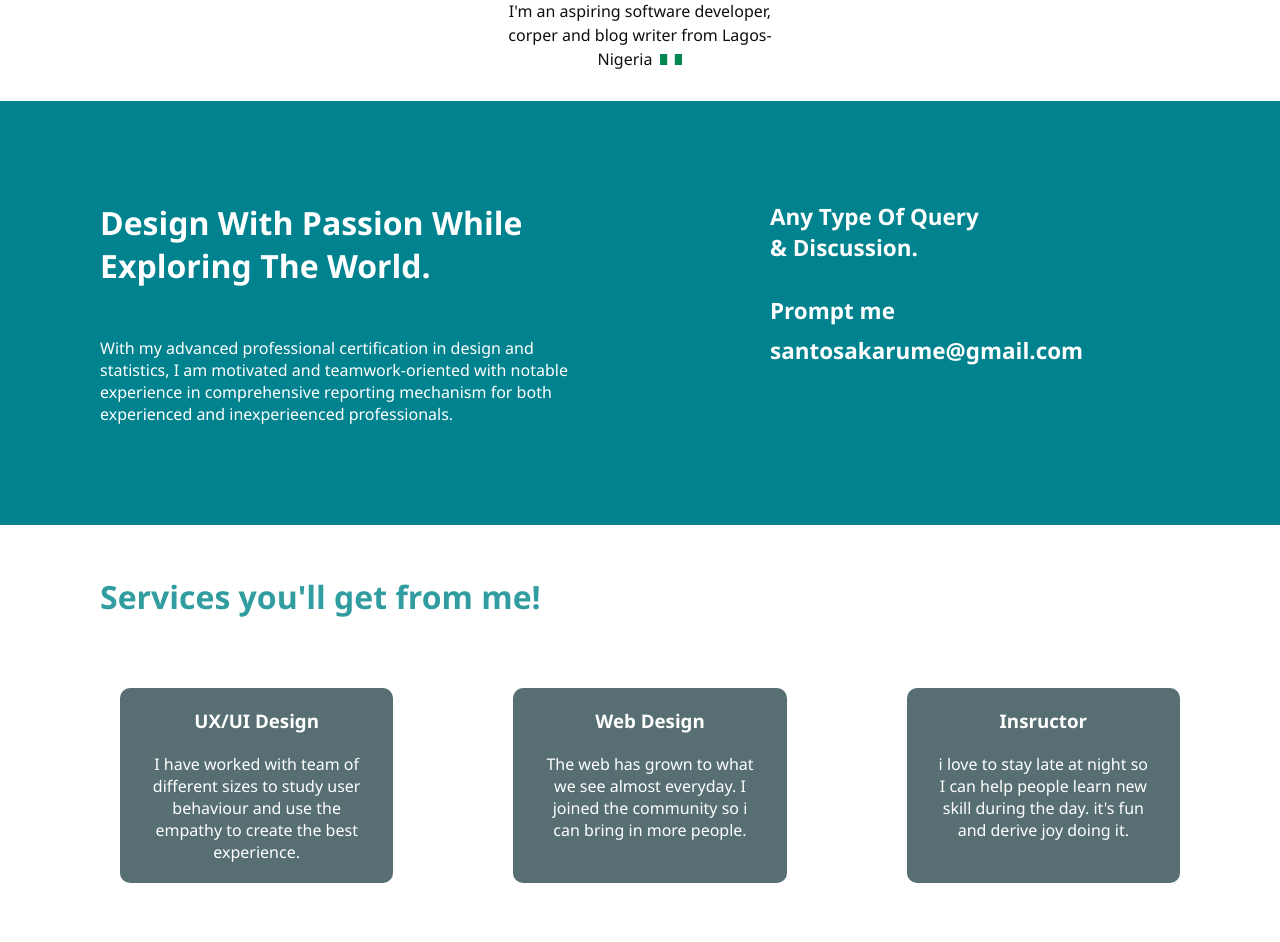
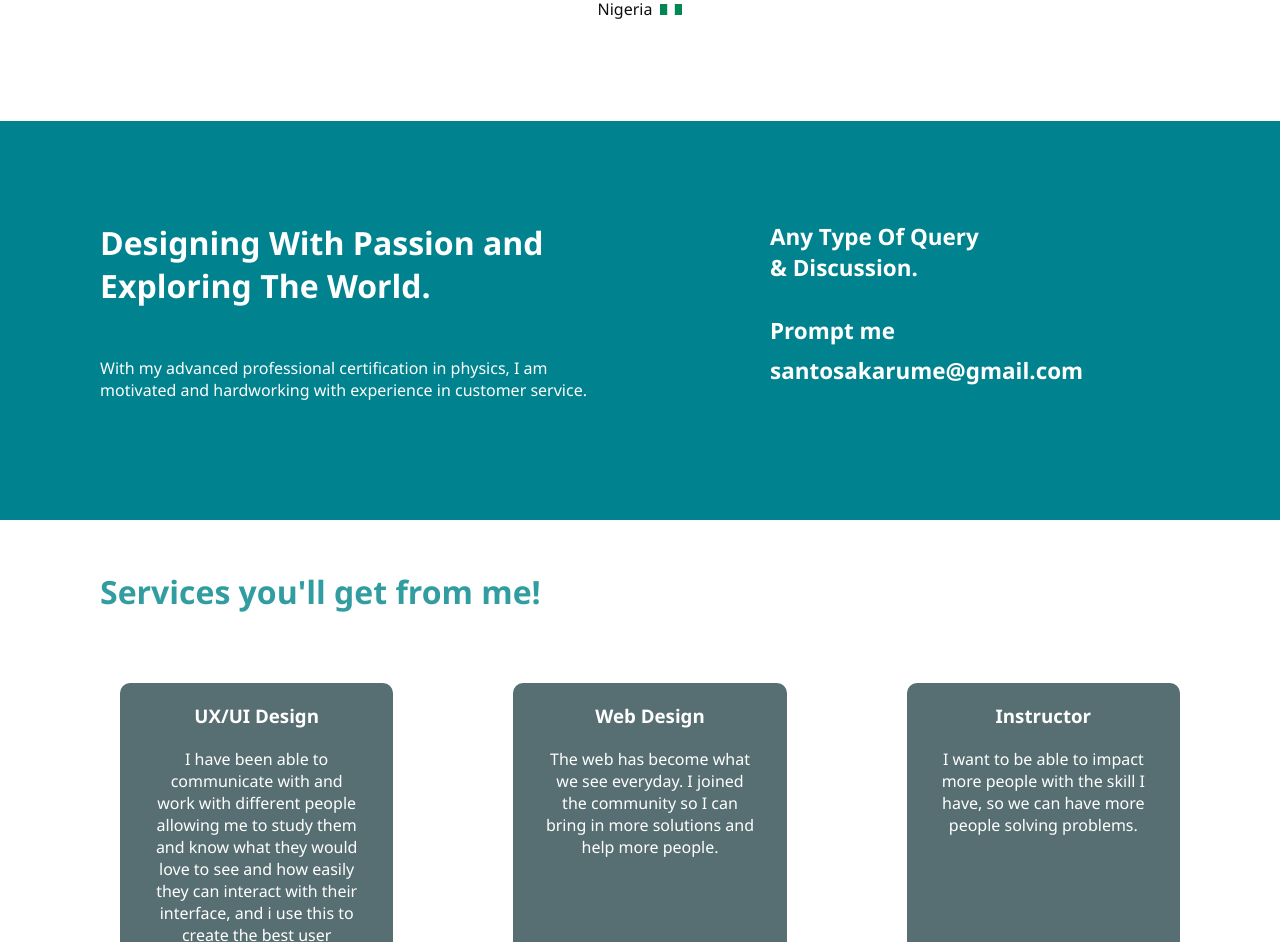
Before and after one commit to Vickie4/Santos-Project-1, a plain HTML site: page td-project4-css-basics/Index.html in a window 1280 px wide. Shown: the part 524-1466 px from the top of the page. Drawn offline with Linux system fonts and the light colour scheme.

Commit message:
correction

```diff
--- a/MyPractice/Index.html
+++ b/td-project4-css-basics/Index.html
@@ -23,15 +23,15 @@
     </div>
   </div>
   <div class="bio">
-        <img class="avatar" src="/MyPractice/IMG_0683.JPG" alt="Avatar">
+        <img class="avatar" src="/td-project4-css-basics/IMG_0683.JPG" alt="Avatar">
       <h1>I'm Victoria Santos</h1>
-      <p id="bioinfo">I'm an aspiring software developer, corper and blog writer from Lagos-Nigeria<span class="countryimg"><img src="/MyPractice/countryimg.jpg" alt="#"></span>
+      <p id="bioinfo">I'm an aspiring software developer, corper and blog writer from Lagos-Nigeria<span class="countryimg"><img src="/td-project4-css-basics/countryimg.jpg" alt="#"></span>
       </p>
   </div>
   <div class="information">
       <div class="first">
-        <h2>Design With Passion While Exploring The World.</h2>
-        <p>With my advanced professional certification in design and statistics, I am motivated and teamwork-oriented with notable experience in comprehensive reporting mechanism for both experienced and inexperieenced professionals.</p>
+        <h2>Designing With Passion and Exploring The World.</h2>
+        <p>With my advanced professional certification in physics, I am motivated and hardworking with  experience in customer service. </p>
       </div>
       <div class="sec">
         <h3 class="top">Any Type Of Query & Discussion.</h3>
@@ -43,15 +43,15 @@
     <div class="services">
       <div class="box1">
         <h3>UX/UI Design</h3>
-        <p>I have worked with team of different sizes to study user behaviour and use the empathy to create the best experience.</p>
+        <p>I have been able to communicate with and work with different people allowing me to study them and know what they would love to see and how easily they can interact with their interface, and i use this to create the best user experience.</p>
       </div>
       <div class="box2">
         <h3>Web Design</h3>
-        <p>The web has grown to what we see almost everyday. I joined the community so i can bring in more people.</p>
+        <p>The web has become what we see everyday. I joined the community so I can bring in more solutions and help more people.</p>
       </div>
       <div class="box3">
-        <h3>Insructor</h3>
-        <p>i love to stay late at night so I can help people learn new skill during the day. it's fun and derive joy doing it.</p>
+        <h3>Instructor</h3>
+        <p>I want to be able to impact more people with the skill I have, so we can have more people solving problems.</p>
       </div>
    </div>
   </div>
--- a/MyPractice/Styles.css
+++ b/td-project4-css-basics/Styles.css
@@ -35,9 +35,8 @@ a{
 }
 
 .avatar {
-  width: 280px;
-  height: 280px;
-  border-radius: 50%;
+  width: 230px;
+  height: 230px;
   object-fit: cover;
   margin: 70px 50px 0 50px;
 }
@@ -50,7 +49,7 @@ h1 {
 
 #bioinfo {
   font-size: 16px;
-  margin: 15px 500px 0;
+  margin: 15px 500px 100px;
   color: #0F0E0E;
   line-height: 1.5;
 }
```
Also changed, not shown: td-project4-css-basics/IMG_0683.JPG (renamed from MyPractice/IMG_0683.JPG), td-project4-css-basics/countryimg.jpg (renamed from MyPractice/countryimg.jpg).
